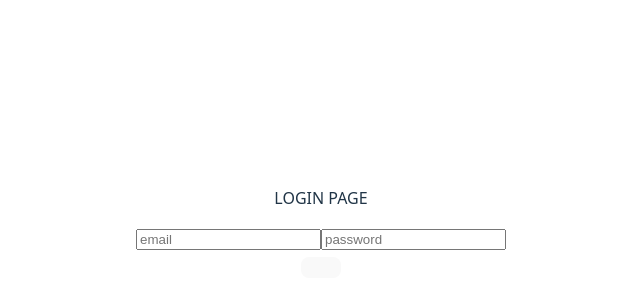
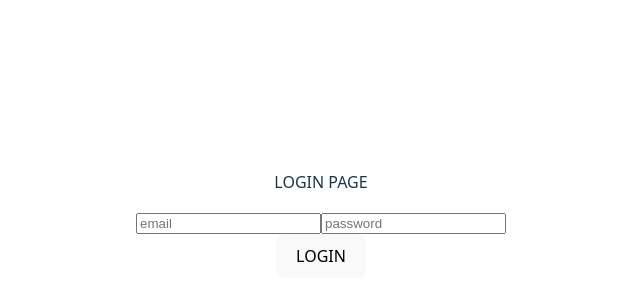
Before and after one commit to 6scars/Test_Assignment, a React (Vite) app in the folder frontend/: page /login in a window 1280 px wide. Shown: the part 176-476 px from the top of the page, without its empty margins (319-959 px from the left). Built offline with nearby package versions, Linux system fonts and the light colour scheme.

Commit message:
added just sending form to backend

```diff
--- a/frontend/src/Login.jsx
+++ b/frontend/src/Login.jsx
@@ -5,32 +5,52 @@ export default function Login() {
     email: "",
     password: "",
   });
+  const [error, setError] = useState("");
 
   function validate() {
     const { email, password } = loginData;
     const emailRegex = /^[^\s@]+@[^\s@]+\.[^\s@]+$/;
-    const passwordRegex = /[A-Z]/;
 
     if (!email) {
-      alert("There is no email");
+      setError("There is no email");
+      return false;
     } else if (!emailRegex.test(email)) {
-      alert("Please enter valid email address!");
+      setError("Please enter valid email address!");
+      return false;
     } else if (!password) {
-      alert("Enter password");
-    } else if (password.length < 6) {
-      alert("Password is too short");
-    } else if (!passwordRegex.test(password)) {
-      alert("Password must contain atleast one uppercase letter");
+      setError("Enter password");
+      return false;
+    }
+    return true;
+  }
+
+  async function login() {
+    try {
+      if (validate()) {
+        const { email, password } = loginData;
+        const response = await fetch("http://localhost:3001/api/loginUser", {
+          method: "POST",
+          headers: {
+            "Content-Type": "application/json",
+          },
+          body: JSON.stringify({ email, password }),
+        });
+        const data = await response.json();
+        console.log(data);
+      }
+    } catch (err) {
+      console.log('login function error' ,err)
     }
   }
 
   return (
     <>
-    <p>LOGIN PAGE</p>
+      <p>LOGIN PAGE</p>
       <form name="loginForm">
         <input
           type="email"
           name="email"
+          autoComplete="current-email"
           placeholder="email"
           onChange={(e) => {
             setLoginData((prev) => ({
@@ -44,6 +64,7 @@ export default function Login() {
           type="password"
           name="password"
           placeholder="password"
+          autoComplete="current-password"
           onChange={(e) => {
             setLoginData((prev) => ({
               ...prev,
@@ -53,7 +74,8 @@ export default function Login() {
           }}
         />
       </form>
-      <button onClick={validate} />
+      <button onClick={login}>LOGIN</button>
+      <p>{error}</p>
     </>
   );
 }
```
Also changed, not shown: 2 other files (tests, documents, lock files or other folders).
